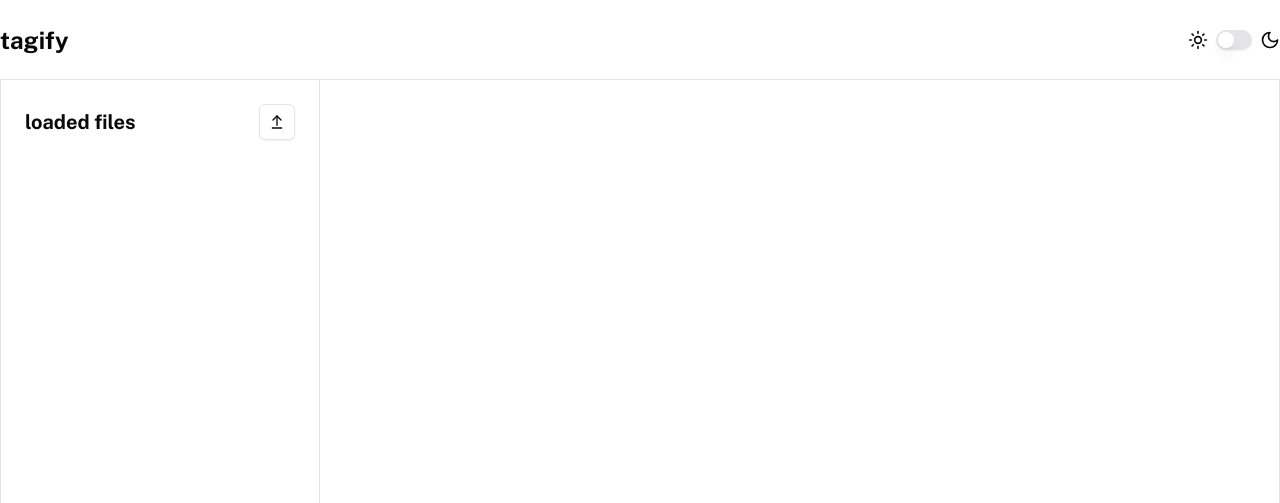
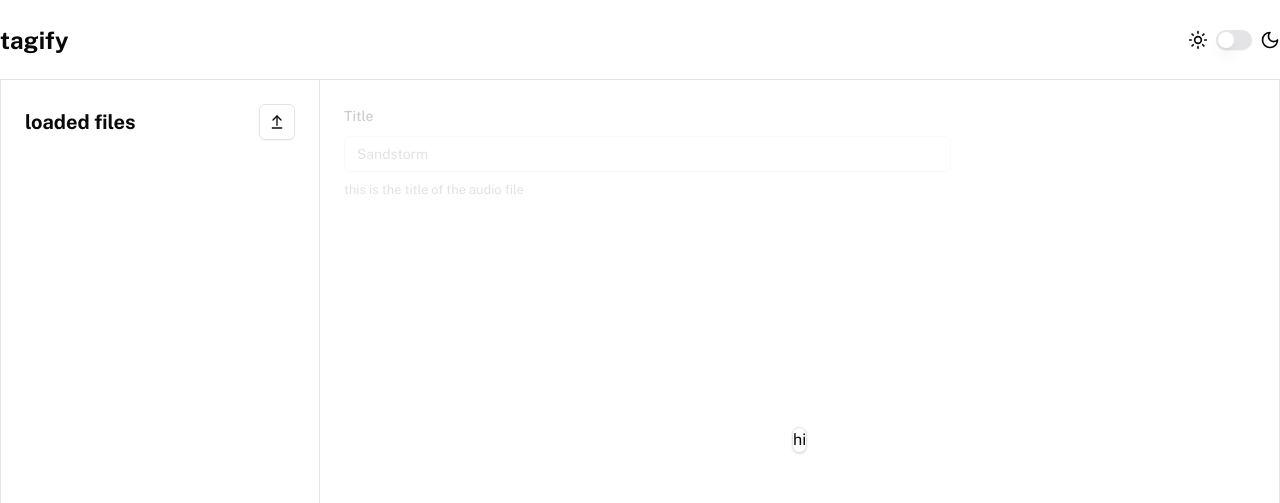
Before and after one commit to bewle/tagify, a Next.js app: page / in a window 1280 px wide. Shown: the top 503 px of the page. Built offline with nearby package versions, Linux system fonts and the light colour scheme; what tailwindcss-motion would draw is missing.

Commit message:
build(deps): update package.json, page.tsx, FileEditor.tsx and yarn.lock

```diff
--- a/package.json
+++ b/package.json
@@ -14,9 +14,11 @@
     "typecheck": "tsc --noEmit"
   },
   "dependencies": {
+    "@hookform/resolvers": "^3.9.1",
     "@radix-ui/react-accordion": "^1.2.1",
     "@radix-ui/react-checkbox": "^1.1.2",
     "@radix-ui/react-dialog": "^1.1.2",
+    "@radix-ui/react-label": "^2.1.0",
     "@radix-ui/react-scroll-area": "^1.2.0",
     "@radix-ui/react-slot": "^1.1.0",
     "@radix-ui/react-switch": "^1.1.1",
@@ -31,10 +33,11 @@
     "next-themes": "^0.4.3",
     "react": "^18.3.1",
     "react-dom": "^18.3.1",
+    "react-hook-form": "^7.53.1",
     "tailwind-merge": "^2.5.4",
     "tailwindcss": "^3.4.14",
     "tailwindcss-animate": "^1.0.7",
-    "zod": "^3.23.3",
+    "zod": "^3.23.8",
     "zustand": "^5.0.1"
   },
   "devDependencies": {
--- a/src/app/page.tsx
+++ b/src/app/page.tsx
@@ -19,7 +19,7 @@
                     <FileTree />
                 </div>
             </div>
-            <div className="flex-1 p-6 transition-colors border-r border-border">
+            <div className="relative flex-1 p-6 transition-colors border-r border-border">
                 <FileEditor />
             </div>
         </main>
--- a/src/components/FileEditor.tsx
+++ b/src/components/FileEditor.tsx
@@ -1,9 +1,16 @@
-"use client";
-
-import { useFilesStore } from "@/lib/store/files";
+import FileEditorForm from "./FileEditorForm";
+import { Card } from "./ui/card";
 
 export default function FileEditor() {
-    const { selectedFile } = useFilesStore();
-
-    return <div>{selectedFile}</div>;
+    return (
+        <>
+            <div className="absolute top-0 left-0 grid w-full h-full place-items-center">
+                {/* <div className="rounded-md bg-background size-64"></div> */}
+                <Card>hi</Card>
+            </div>
+            <div className="opacity-20">
+                <FileEditorForm />
+            </div>
+        </>
+    );
 }
--- /dev/null
+++ b/src/components/FileEditorForm.tsx
@@ -0,0 +1,64 @@
+"use client";
+
+import { useForm } from "react-hook-form";
+
+import {
+    Form,
+    FormControl,
+    FormDescription,
+    FormField,
+    FormItem,
+    FormLabel,
+    FormMessage,
+} from "@/components/ui/form";
+import { Input } from "@/components/ui/input";
+
+type FormSchema = {
+    title?: string;
+    artist?: string;
+    album?: string;
+    year?: string;
+    genre?: string;
+};
+
+export default function FileEditorForm() {
+    const form = useForm<FormSchema>({
+        defaultValues: {
+            title: "",
+            artist: "",
+            album: "",
+            year: "",
+            genre: "",
+        },
+    });
+
+    function onSubmit(data: FormSchema) {
+        console.log(data);
+    }
+
+    return (
+        <Form {...form}>
+            <form
+                onSubmit={form.handleSubmit(onSubmit)}
+                className="w-2/3 space-y-6"
+            >
+                <FormField
+                    control={form.control}
+                    name="title"
+                    render={({ field }) => (
+                        <FormItem>
+                            <FormLabel>Title</FormLabel>
+                            <FormControl>
+                                <Input placeholder="Sandstorm" {...field} />
+                            </FormControl>
+                            <FormDescription>
+                                this is the title of the audio file
+                            </FormDescription>
+                            <FormMessage />
+                        </FormItem>
+                    )}
+                />
+            </form>
+        </Form>
+    );
+}
--- /dev/null
+++ b/src/components/ui/form.tsx
@@ -0,0 +1,178 @@
+"use client"
+
+import * as React from "react"
+import * as LabelPrimitive from "@radix-ui/react-label"
+import { Slot } from "@radix-ui/react-slot"
+import {
+  Controller,
+  ControllerProps,
+  FieldPath,
+  FieldValues,
+  FormProvider,
+  useFormContext,
+} from "react-hook-form"
+
+import { cn } from "@/lib/utils"
+import { Label } from "@/components/ui/label"
+
+const Form = FormProvider
+
+type FormFieldContextValue<
+  TFieldValues extends FieldValues = FieldValues,
+  TName extends FieldPath<TFieldValues> = FieldPath<TFieldValues>
+> = {
+  name: TName
+}
+
+const FormFieldContext = React.createContext<FormFieldContextValue>(
+  {} as FormFieldContextValue
+)
+
+const FormField = <
+  TFieldValues extends FieldValues = FieldValues,
+  TName extends FieldPath<TFieldValues> = FieldPath<TFieldValues>
+>({
+  ...props
+}: ControllerProps<TFieldValues, TName>) => {
+  return (
+    <FormFieldContext.Provider value={{ name: props.name }}>
+      <Controller {...props} />
+    </FormFieldContext.Provider>
+  )
+}
+
+const useFormField = () => {
+  const fieldContext = React.useContext(FormFieldContext)
+  const itemContext = React.useContext(FormItemContext)
+  const { getFieldState, formState } = useFormContext()
+
+  const fieldState = getFieldState(fieldContext.name, formState)
+
+  if (!fieldContext) {
+    throw new Error("useFormField should be used within <FormField>")
+  }
+
+  const { id } = itemContext
+
+  return {
+    id,
+    name: fieldContext.name,
+    formItemId: `${id}-form-item`,
+    formDescriptionId: `${id}-form-item-description`,
+    formMessageId: `${id}-form-item-message`,
+    ...fieldState,
+  }
+}
+
+type FormItemContextValue = {
+  id: string
+}
+
+const FormItemContext = React.createContext<FormItemContextValue>(
+  {} as FormItemContextValue
+)
+
+const FormItem = React.forwardRef<
+  HTMLDivElement,
+  React.HTMLAttributes<HTMLDivElement>
+>(({ className, ...props }, ref) => {
+  const id = React.useId()
+
+  return (
+    <FormItemContext.Provider value={{ id }}>
+      <div ref={ref} className={cn("space-y-2", className)} {...props} />
+    </FormItemContext.Provider>
+  )
+})
+FormItem.displayName = "FormItem"
+
+const FormLabel = React.forwardRef<
+  React.ElementRef<typeof LabelPrimitive.Root>,
+  React.ComponentPropsWithoutRef<typeof LabelPrimitive.Root>
+>(({ className, ...props }, ref) => {
+  const { error, formItemId } = useFormField()
+
+  return (
+    <Label
+      ref={ref}
+      className={cn(error && "text-destructive", className)}
+      htmlFor={formItemId}
+      {...props}
+    />
+  )
+})
+FormLabel.displayName = "FormLabel"
+
+const FormControl = React.forwardRef<
+  React.ElementRef<typeof Slot>,
+  React.ComponentPropsWithoutRef<typeof Slot>
+>(({ ...props }, ref) => {
+  const { error, formItemId, formDescriptionId, formMessageId } = useFormField()
+
+  return (
+    <Slot
+      ref={ref}
+      id={formItemId}
+      aria-describedby={
+        !error
+          ? `${formDescriptionId}`
+          : `${formDescriptionId} ${formMessageId}`
+      }
+      aria-invalid={!!error}
+      {...props}
+    />
+  )
+})
+FormControl.displayName = "FormControl"
+
+const FormDescription = React.forwardRef<
+  HTMLParagraphElement,
+  React.HTMLAttributes<HTMLParagraphElement>
+>(({ className, ...props }, ref) => {
+  const { formDescriptionId } = useFormField()
+
+  return (
+    <p
+      ref={ref}
+      id={formDescriptionId}
+      className={cn("text-[0.8rem] text-muted-foreground", className)}
+      {...props}
+    />
+  )
+})
+FormDescription.displayName = "FormDescription"
+
+const FormMessage = React.forwardRef<
+  HTMLParagraphElement,
+  React.HTMLAttributes<HTMLParagraphElement>
+>(({ className, children, ...props }, ref) => {
+  const { error, formMessageId } = useFormField()
+  const body = error ? String(error?.message) : children
+
+  if (!body) {
+    return null
+  }
+
+  return (
+    <p
+      ref={ref}
+      id={formMessageId}
+      className={cn("text-[0.8rem] font-medium text-destructive", className)}
+      {...props}
+    >
+      {body}
+    </p>
+  )
+})
+FormMessage.displayName = "FormMessage"
+
+export {
+  useFormField,
+  Form,
+  FormItem,
+  FormLabel,
+  FormControl,
+  FormDescription,
+  FormMessage,
+  FormField,
+}
--- /dev/null
+++ b/src/components/ui/input.tsx
@@ -0,0 +1,25 @@
+import * as React from "react"
+
+import { cn } from "@/lib/utils"
+
+export interface InputProps
+  extends React.InputHTMLAttributes<HTMLInputElement> {}
+
+const Input = React.forwardRef<HTMLInputElement, InputProps>(
+  ({ className, type, ...props }, ref) => {
+    return (
+      <input
+        type={type}
+        className={cn(
+          "flex h-9 w-full rounded-md border border-input bg-transparent px-3 py-1 text-base shadow-sm transition-colors file:border-0 file:bg-transparent file:text-sm file:font-medium file:text-foreground placeholder:text-muted-foreground focus-visible:outline-none focus-visible:ring-1 focus-visible:ring-ring disabled:cursor-not-allowed disabled:opacity-50 md:text-sm",
+          className
+        )}
+        ref={ref}
+        {...props}
+      />
+    )
+  }
+)
+Input.displayName = "Input"
+
+export { Input }
--- /dev/null
+++ b/src/components/ui/label.tsx
@@ -0,0 +1,26 @@
+"use client"
+
+import * as React from "react"
+import * as LabelPrimitive from "@radix-ui/react-label"
+import { cva, type VariantProps } from "class-variance-authority"
+
+import { cn } from "@/lib/utils"
+
+const labelVariants = cva(
+  "text-sm font-medium leading-none peer-disabled:cursor-not-allowed peer-disabled:opacity-70"
+)
+
+const Label = React.forwardRef<
+  React.ElementRef<typeof LabelPrimitive.Root>,
+  React.ComponentPropsWithoutRef<typeof LabelPrimitive.Root> &
+    VariantProps<typeof labelVariants>
+>(({ className, ...props }, ref) => (
+  <LabelPrimitive.Root
+    ref={ref}
+    className={cn(labelVariants(), className)}
+    {...props}
+  />
+))
+Label.displayName = LabelPrimitive.Root.displayName
+
+export { Label }
```
Also changed, not shown: 1 other file (tests, documents, lock files or other folders).
